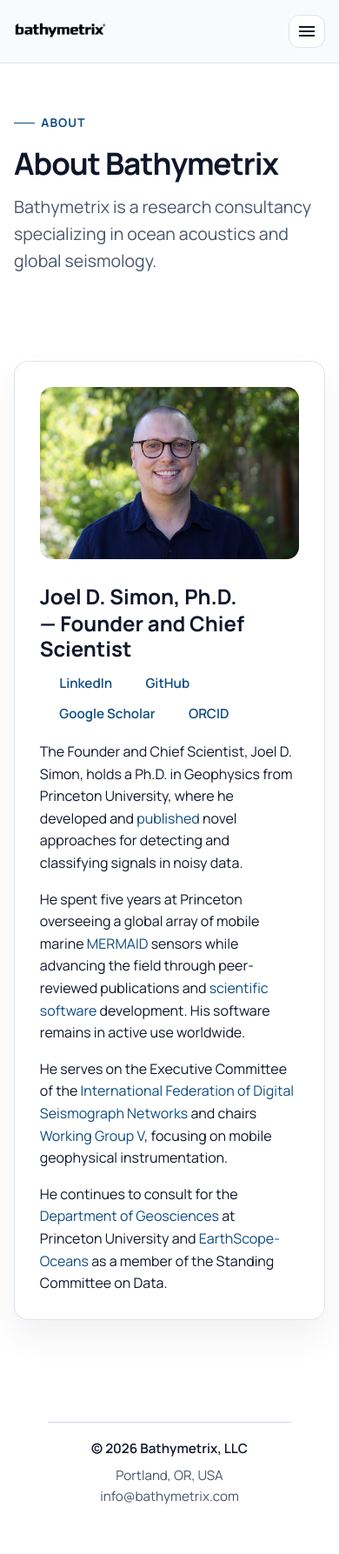
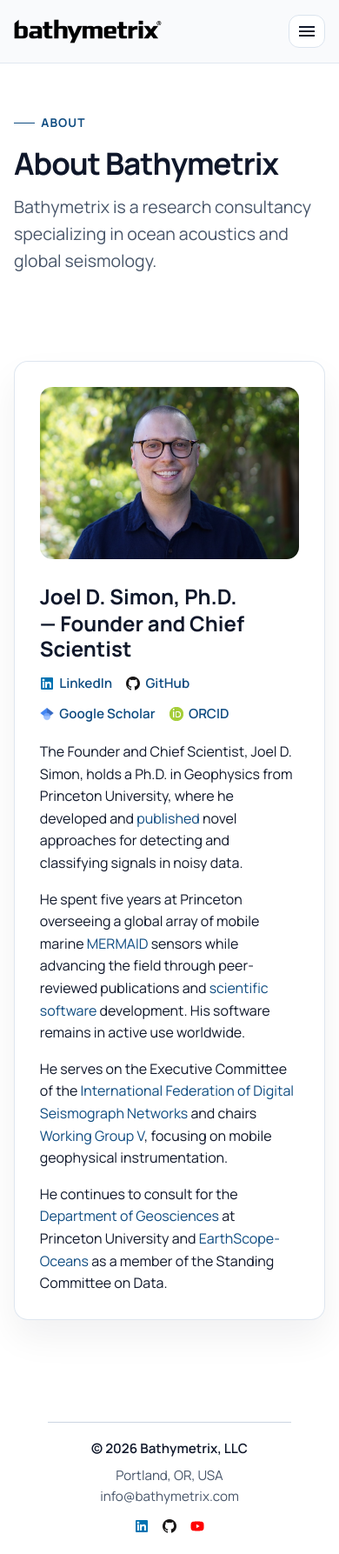
Before and after one commit to Bathymetrix/bathymetrix-site, a plain HTML site: page about.html in a window 390 px wide. Shown: the whole page at 87% size. Drawn offline with Linux system fonts and the light colour scheme.

Commit message:
site: localize colored icons and refine logo presentation

```diff
--- a/about.html
+++ b/about.html
@@ -27,7 +27,7 @@
 		"name": "Bathymetrix",
 		"legalName": "Bathymetrix, LLC",
 		"url": "https://bathymetrix.com",
-		"logo": "https://bathymetrix.com/assets/bathymetrix_logo.png",
+		"logo": "https://bathymetrix.com/assets/bathymetrix-logo.png",
 		"description": "Geophysical consulting in ocean acoustics and seismology.",
 		"foundingDate": "2025",
 		"sameAs": [
@@ -71,7 +71,7 @@
 <header class="site-header">
   <div class="header-inner">
     <a class="brand" href="index.html" aria-label="Bathymetrix home">
-      <img class="brand-mark" src="assets/bathymetrix_logo.png" alt="Bathymetrix® logo">
+      <img class="brand-mark" src="assets/bathymetrix-wordmark.png" alt="Bathymetrix® logo">
     </a>
     <button class="nav-toggle" type="button" aria-label="Open navigation" aria-expanded="false" data-nav-toggle>
       <span></span><span></span><span></span>
@@ -100,10 +100,10 @@
           <div class="founder-copy">
             <h2 class="founder-heading">Joel D. Simon, Ph.D.<span class="founder-role-inline"> — Founder and Chief Scientist</span></h2>
             <p class="founder-links" aria-label="Joel D. Simon profiles">
-              <a class="inline-link social-link" href="https://www.linkedin.com/in/joeldsimon/" target="_blank" rel="noopener noreferrer"><img class="social-icon" src="https://www.linkedin.com/favicon.ico" alt="">LinkedIn</a>
-              <a class="inline-link social-link" href="https://github.com/joelsimon/" target="_blank" rel="noopener noreferrer"><img class="social-icon" src="https://github.com/favicon.ico" alt="">GitHub</a>
-              <a class="inline-link social-link" href="https://scholar.google.com/citations?user=o9UAOvgAAAAJ&amp;hl=en&amp;oi=ao" target="_blank" rel="noopener noreferrer"><img class="social-icon" src="https://scholar.google.com/favicon.ico" alt="">Google Scholar</a>
-              <a class="inline-link social-link" href="https://orcid.org/0000-0003-2444-0564" target="_blank" rel="noopener noreferrer"><img class="social-icon" src="https://orcid.org/favicon.ico" alt="">ORCID</a>
+              <a class="inline-link social-link" href="https://www.linkedin.com/in/joeldsimon/" target="_blank" rel="noopener noreferrer"><img class="social-icon" src="assets/linkedin.ico" alt="">LinkedIn</a>
+              <a class="inline-link social-link" href="https://github.com/joelsimon/" target="_blank" rel="noopener noreferrer"><img class="social-icon" src="assets/github.ico" alt="">GitHub</a>
+              <a class="inline-link social-link" href="https://scholar.google.com/citations?user=o9UAOvgAAAAJ&amp;hl=en&amp;oi=ao" target="_blank" rel="noopener noreferrer"><img class="social-icon" src="assets/google-scholar.ico" alt="">Google Scholar</a>
+              <a class="inline-link social-link" href="https://orcid.org/0000-0003-2444-0564" target="_blank" rel="noopener noreferrer"><img class="social-icon" src="assets/orcid.ico" alt="">ORCID</a>
             </p>
             <p>The Founder and Chief Scientist, Joel D. Simon, holds a Ph.D. in Geophysics from Princeton University, where he developed and <a class="inline-link" href="https://scholar.google.com/citations?user=o9UAOvgAAAAJ&amp;hl=en&amp;oi=ao" target="_blank" rel="noopener noreferrer">published</a> novel approaches for detecting and classifying signals in noisy data.</p>
             <p>He spent five years at Princeton overseeing a global array of mobile marine <a class="inline-link" href="http://www.earthscopeoceans.org" target="_blank" rel="noopener noreferrer">MERMAID</a> sensors while advancing the field through peer-reviewed publications and <a class="inline-link" href="https://github.com/joelsimon/" target="_blank" rel="noopener noreferrer">scientific software</a> development. His software remains in active use worldwide.</p>
@@ -124,9 +124,9 @@
       <div>Portland, OR, USA</div>
       <div><a href="mailto:info@bathymetrix.com">info@bathymetrix.com</a></div>
       <div class="footer-links" aria-label="Bathymetrix profiles">
-        <a class="social-link social-link-icon-only" href="https://www.linkedin.com/company/bathymetrix/" target="_blank" rel="noopener noreferrer" aria-label="Bathymetrix on LinkedIn"><img class="social-icon" src="https://www.linkedin.com/favicon.ico" alt=""></a>
-        <a class="social-link social-link-icon-only" href="https://github.com/bathymetrix/" target="_blank" rel="noopener noreferrer" aria-label="Bathymetrix on GitHub"><img class="social-icon" src="https://github.com/favicon.ico" alt=""></a>
-        <a class="social-link social-link-icon-only" href="https://www.youtube.com/@bathymetrix" target="_blank" rel="noopener noreferrer" aria-label="Bathymetrix on YouTube"><img class="social-icon" src="https://www.youtube.com/favicon.ico" alt=""></a>
+        <a class="social-link social-link-icon-only" href="https://www.linkedin.com/company/bathymetrix/" target="_blank" rel="noopener noreferrer" aria-label="Bathymetrix on LinkedIn"><img class="social-icon" src="assets/linkedin.ico" alt=""></a>
+        <a class="social-link social-link-icon-only" href="https://github.com/bathymetrix/" target="_blank" rel="noopener noreferrer" aria-label="Bathymetrix on GitHub"><img class="social-icon" src="assets/github.ico" alt=""></a>
+        <a class="social-link social-link-icon-only" href="https://www.youtube.com/@bathymetrix" target="_blank" rel="noopener noreferrer" aria-label="Bathymetrix on YouTube"><img class="social-icon" src="assets/youtube.ico" alt=""></a>
       </div>
     </div>
   </div>
--- a/css/styles.css
+++ b/css/styles.css
@@ -57,8 +57,8 @@ ul { margin: 0; padding-left: 1.2rem; }
   min-width: 0;
 }
 .brand-mark {
-  height: 36px;
-  width: auto;
+  height: auto;
+  width: 170px;
   max-width: min(300px, 62vw);
 }
 .brand-fallback {
@@ -259,6 +259,7 @@ main {
   width: 16px;
   height: 16px;
   flex: 0 0 16px;
+  object-fit: contain;
   border-radius: 3px;
 }
 .founder-links a {
@@ -632,7 +633,7 @@ textarea:focus {
     min-height: 72px;
   }
   .brand-mark {
-    height: 36px;
+    height: auto;
     max-width: min(240px, 68vw);
   }
   .hero {
```
Also changed, not shown: assets/social-icons.md (added, +25 -0 lines), contact.html (+6 -6 lines), index.html (+7 -7 lines), work.html (+6 -6 lines), assets/bathymetrix-logo.png (renamed from assets/bathymetrix_logo.png), assets/bathymetrix-social.png (added), assets/bathymetrix-wordmark.png (added), assets/github.ico (added), assets/google-scholar.ico (added), assets/linkedin.ico (added), assets/orcid.ico (added), assets/youtube.ico (added).
